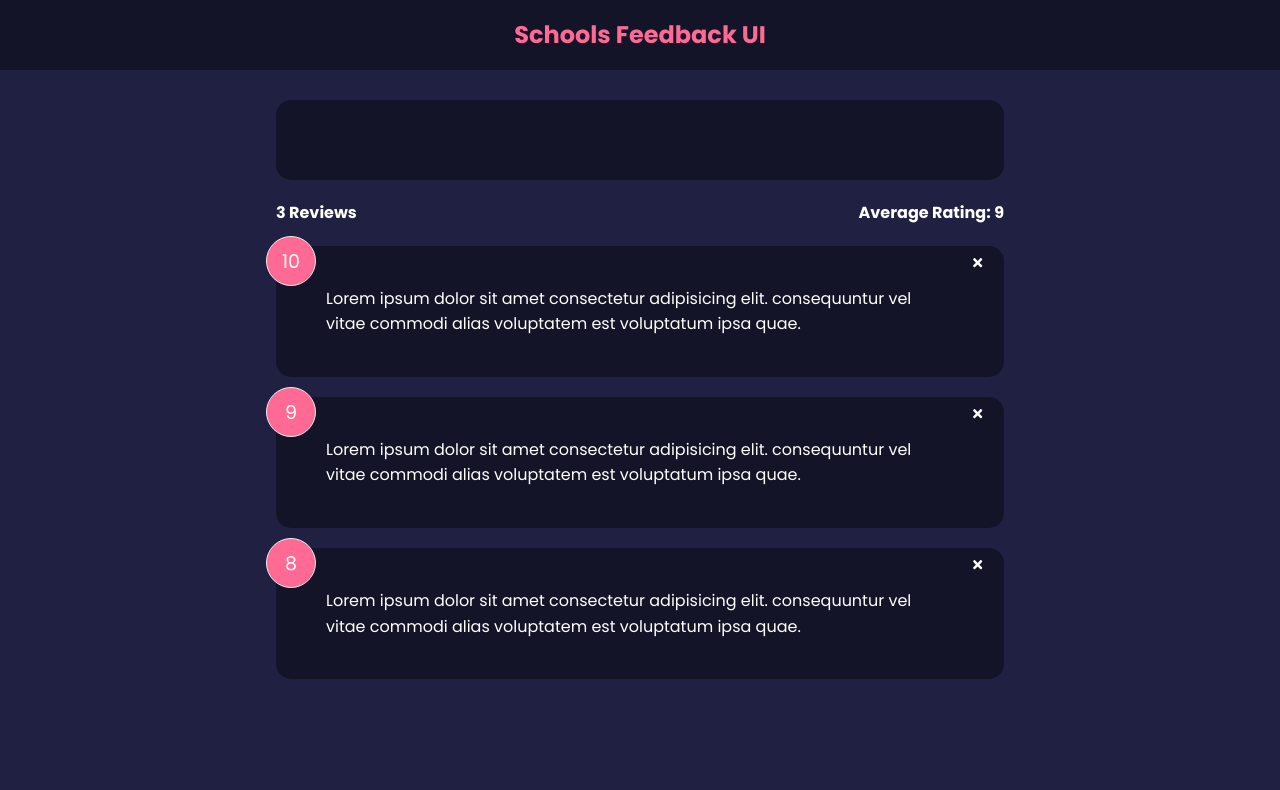
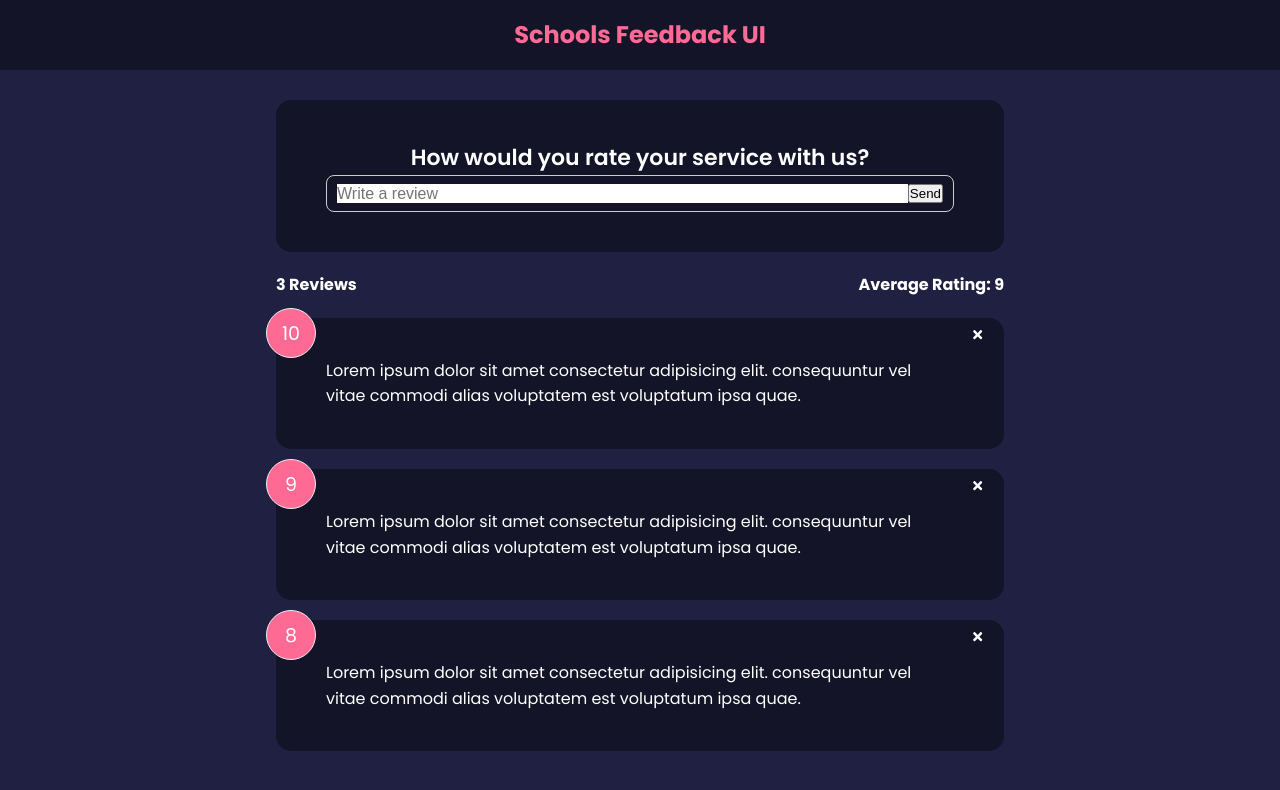
Before and after one commit to stefanintech/feedback-app, a React (Create React App) app: page / in a window 1280 px wide. Shown: the top 790 px of the page. Built offline with nearby package versions, Linux system fonts and the light colour scheme.

Commit message:
add state for text input

```diff
--- a/src/components/FeedbackForm.jsx
+++ b/src/components/FeedbackForm.jsx
@@ -1,8 +1,20 @@
+import { useState } from "react"
 import Card from "./shared/Card"
 
 function FeedbackForm() {
+  const [text, setText] = useState('')
+  const handleTextChange = (e) => {
+    setText(e.target.value)
+  }
+
   return <Card>
     <form>
+        <h2>How would you rate your service with us?</h2>
+        {/* rating select component */}
+        <div className="input-group">
+          <input onChange={handleTextChange} type="text" placeholder="Write a review" value={text} />
+          <button type="submit">Send</button>
+        </div>
 
     </form>
   </Card>
```
